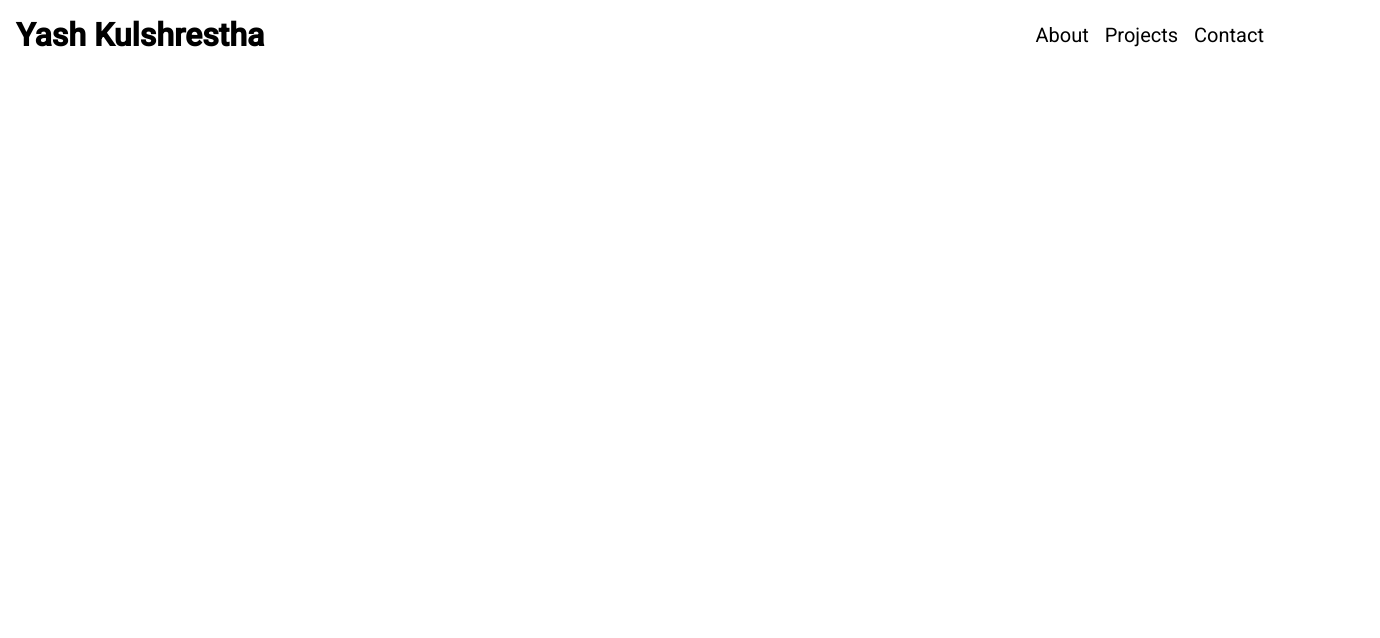
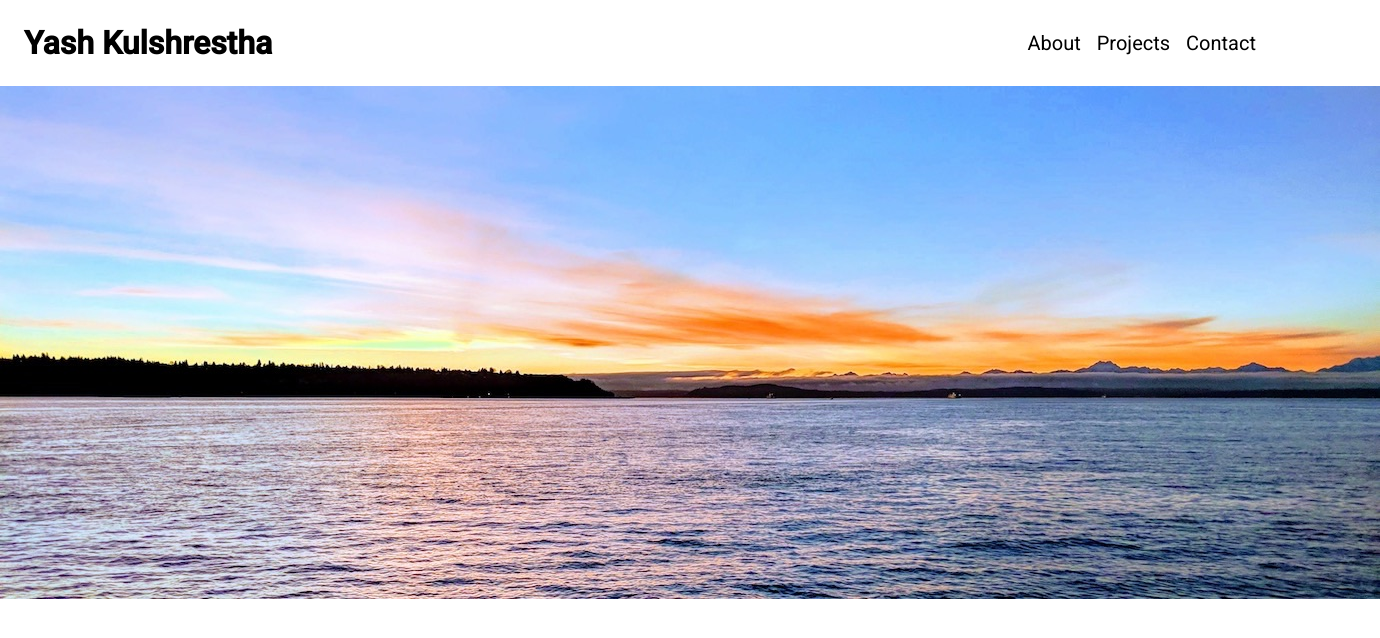
Before and after one commit to YashdalfTheGray/yashdalfthegray.github.io, a website built with webpack: page index.html in a window 1280 px wide. Shown: the whole page, 1380 px wide, since content can reach past the window. Built offline with nearby package versions, Linux system fonts and the light colour scheme.

Commit message:
added a hero image

```diff
--- a/src/App.ts
+++ b/src/App.ts
@@ -1,12 +1,16 @@
 import IComponent from './Component';
 import Header from './Header';
+import HeroBanner from './HeroBanner';
 
 export default class App implements IComponent {
     public render() {
         const header = new Header();
+        const heroBanner = new HeroBanner();
+
         return `
-            <div class="app-container flex-column">
+            <div class="flex-column">
                 ${header.render()}
+                ${heroBanner.render()}
             </div>
         `;
     }
--- a/src/Content.ts
+++ b/src/HeroBanner.ts
@@ -1,6 +1,6 @@
 import Component from './Component';
 
-export default class Content implements Component {
+export default class HeroBanner implements Component {
     public render() {
         return `
             <div class="app-content">
--- a/src/index.css
+++ b/src/index.css
@@ -11,11 +11,8 @@ body {
     margin-top: 8px;
 }
 
-.app-container {
-    margin: 8px;
-}
-
 .header {
+    margin: 16px;
     justify-content: space-between;
     align-items: center;
 }
```
